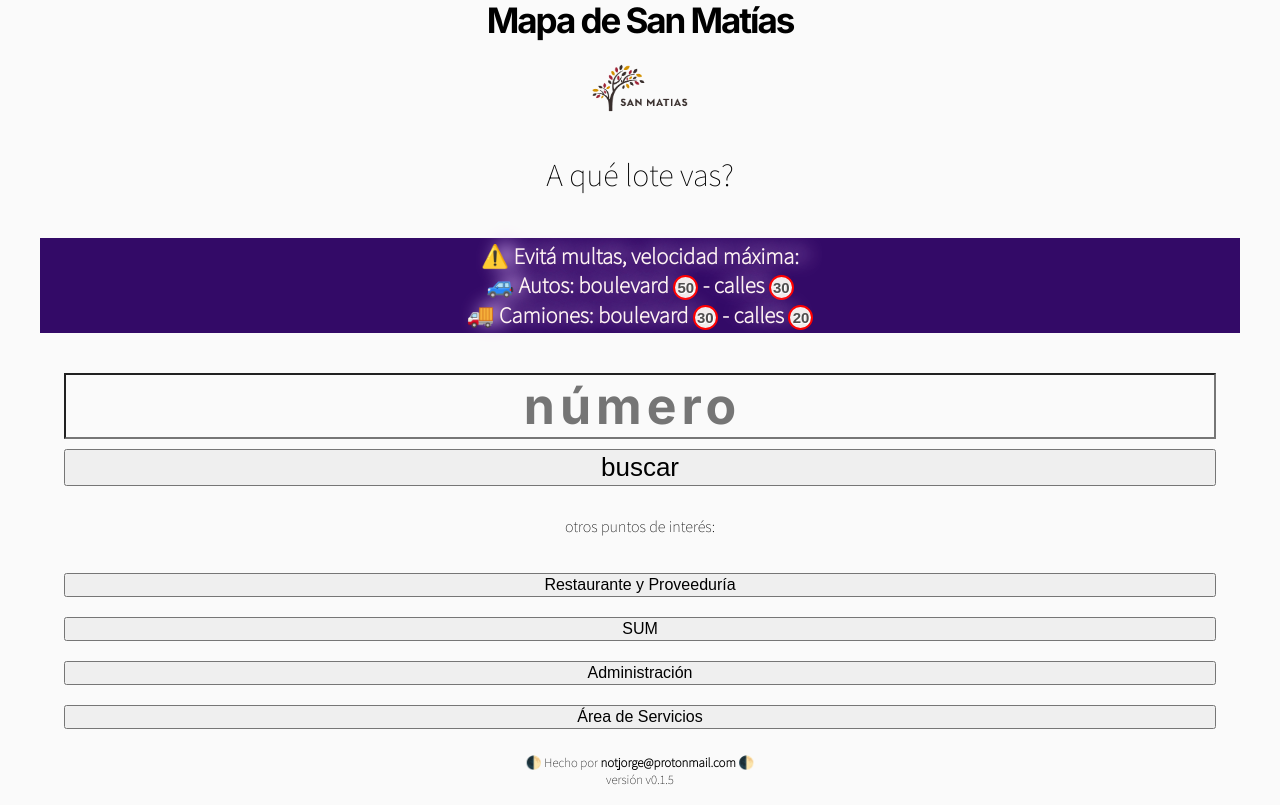
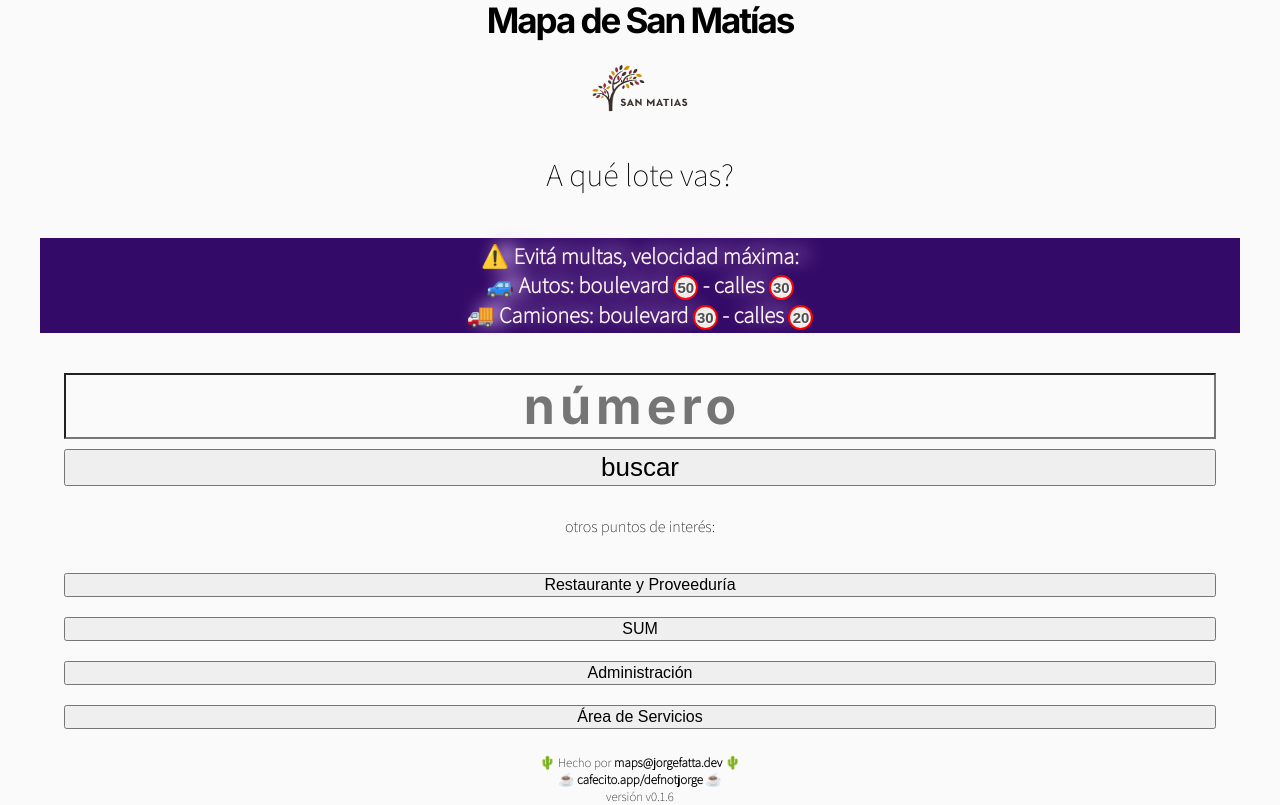
Before and after one commit to barrio-san-matias/sanmatias_app, a Next.js app: page / in a window 1280 px wide. Built offline with nearby package versions, Linux system fonts and the light colour scheme.

Commit message:
Update index.js

```diff
--- a/pages/index.js
+++ b/pages/index.js
@@ -89,8 +89,9 @@ export default function PageWithJSbasedForm() {
       </div>
 
       <div className="footer">
-        <div>🌓 Hecho por <a href="mailto:maps@jorgefatta.dev">notjorge@protonmail.com</a> 🌓</div>
-        <div>versión v0.1.5</div>
+        <div>🌵 Hecho por <a href="mailto:maps@jorgefatta.dev">maps@jorgefatta.dev</a> 🌵</div>
+        <div>☕️ <a href="cafecito.app/defnotjorge">cafecito.app/defnotjorge</a> ☕️</div>
+        <div>versión v0.1.6</div>
       </div>
     </div>
   )
```
